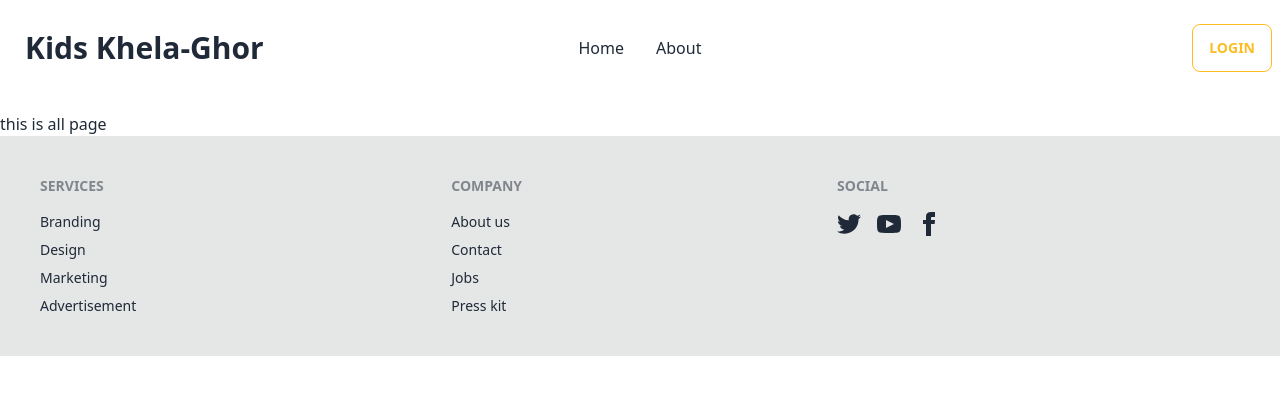
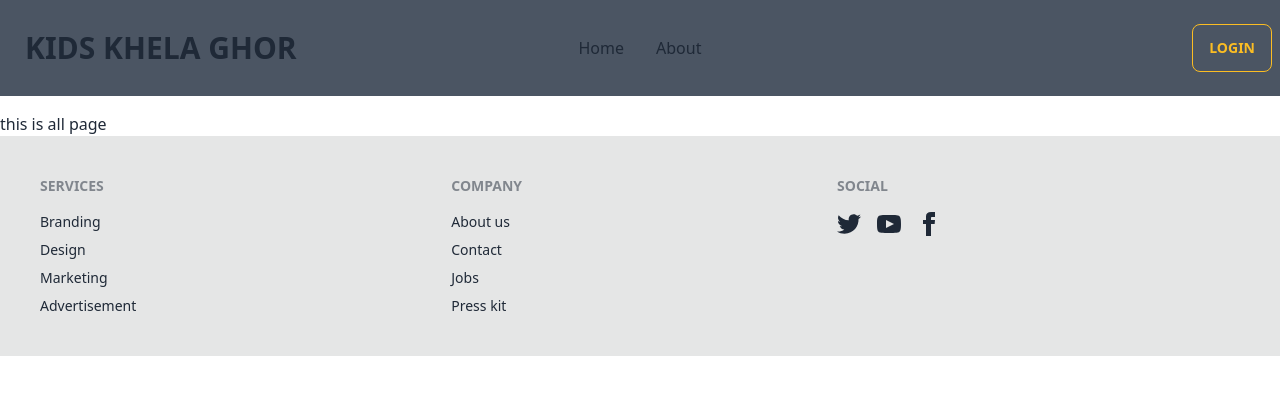
Before and after one commit to TanvirAhmed41/kids-khela-ghor-clinet, a React (Vite) app: page / in a window 1280 px wide. Shown: the top 394 px of the page. Built offline with nearby package versions, Linux system fonts and the light colour scheme.

Commit message:
Error Page done

```diff
--- a/index.html
+++ b/index.html
@@ -4,7 +4,7 @@
     <meta charset="UTF-8" />
     <link rel="icon" type="image/svg+xml" href="/vite.svg" />
     <meta name="viewport" content="width=device-width, initial-scale=1.0" />
-    <title>Vite + React</title>
+    <title>KIDS-KHELA-GHOR</title>
   </head>
   <body>
     <div id="root"></div>
--- a/src/Layout/Main.jsx
+++ b/src/Layout/Main.jsx
@@ -4,7 +4,7 @@ import Footer from "../Shared/Footer";
 
 const Main = () => {
     return (
-        <div className="container mx-auto">
+        <div className="container mx-auto bg-white">
             <Navbar></Navbar>
             <Outlet></Outlet>
             <Footer></Footer>
--- a/src/Routes/Routes.jsx
+++ b/src/Routes/Routes.jsx
@@ -4,11 +4,13 @@ import Home from "../Home/Home/Home";
 import AllToys from "../Home/AllToys/AllToys";
 import LogIn from "../Shared/LogIn";
 import Registration from "../Shared/Registration";
+import ErrorPage from "../Shared/ErrorPage";
 
 const router = createBrowserRouter([
     {
       path: "/",
       element: <Main></Main>,
+      errorElement: <ErrorPage></ErrorPage>,
       children:[
         {
             path:'/',
--- /dev/null
+++ b/src/Shared/ErrorPage.jsx
@@ -0,0 +1,22 @@
+import { Link } from "react-router-dom";
+import Error from "../assets/404.png";
+
+const ErrorPage = () => {
+  return (
+    <div className="container mx-auto p-3">
+      <section className=" d-flex align-items-center">
+        <div className="fs-1 text-center mx-auto text-2xl font-semibold bg-gray-600 mt-10 p-5 rounded-lg mb-10">
+          <h1 className="mb-5 text-red-700 italic ">
+            Page Not Found!
+          </h1>
+          <Link className="btn btn-warning mb-5 underline" to="/" >GO BACK!</Link>
+        </div>
+        <div className=" mt-10 ">
+          <img className="mx-auto h-96 w-full rounded-lg" src={Error} alt="" />
+        </div>
+      </section>
+    </div>
+  );
+};
+
+export default ErrorPage;
--- a/src/Shared/Navbar.jsx
+++ b/src/Shared/Navbar.jsx
@@ -12,7 +12,7 @@ const Navbar = () => {
 
     </>
     return (
-        <div className="navbar bg-base-100 h-24 mb-4">
+        <div className="navbar bg-gray-600 h-24 mb-4">
             <div className="navbar-start">
                 <div className="dropdown">
                     <label tabIndex={0} className="btn btn-ghost lg:hidden">
@@ -23,7 +23,7 @@ const Navbar = () => {
                     </ul>
                 </div>
                 <Link to='/' className="btn btn-ghost normal-case text-xl">
-                    <h2 className="text-3xl">Kids Khela-Ghor</h2>
+                    <h2 className="text-3xl">KIDS KHELA GHOR</h2>
                 </Link>
             </div>
             <div className="navbar-center hidden lg:flex">
```
Also changed, not shown: src/assets/404.png (added), 1 other file (tests, documents, lock files or other folders).
